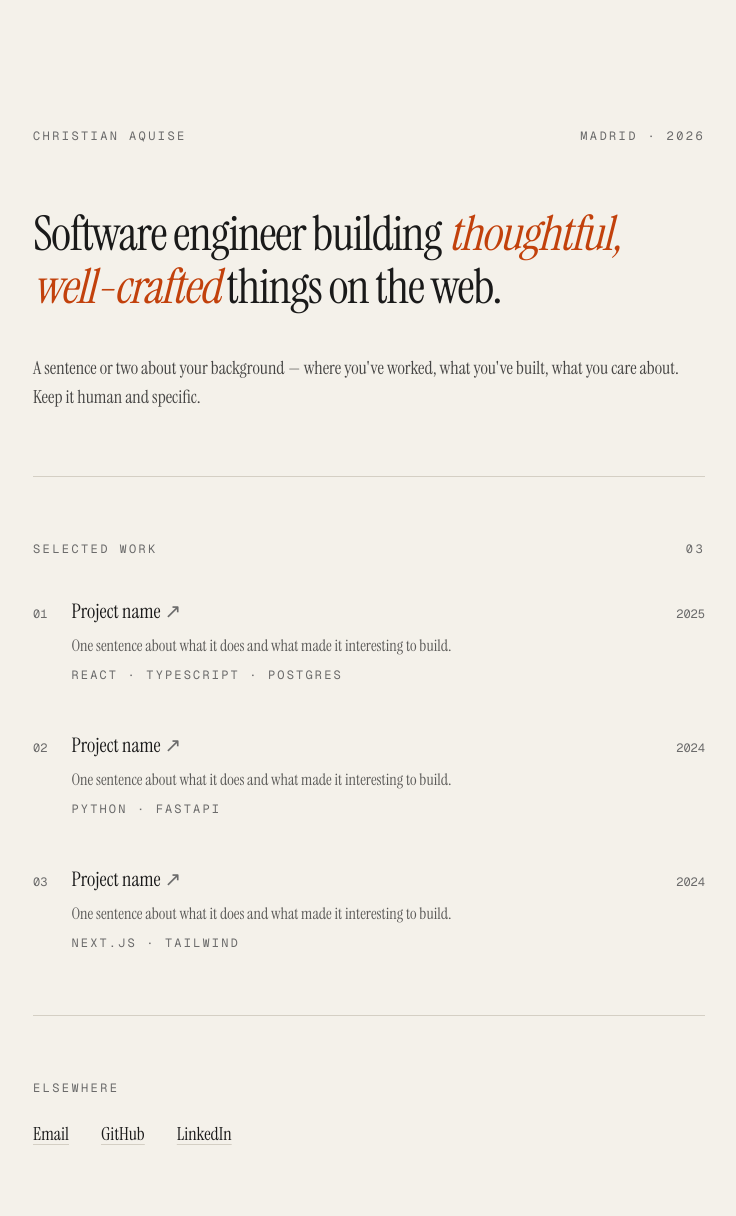
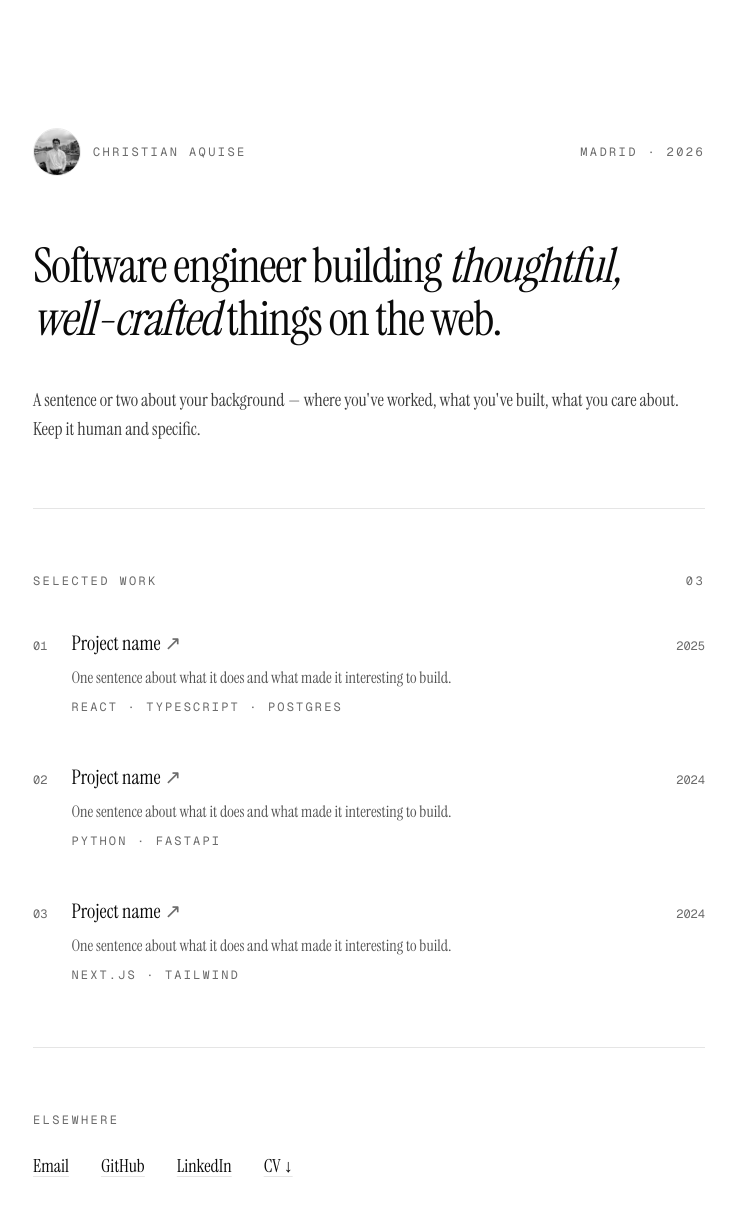
Before and after one commit to christianaquise-os/my-portfolio, a Next.js app: page / in a window 1280 px wide. Shown: the top 1216 px of the page, without its empty margins (271-1007 px from the left). Built offline with nearby package versions, Linux system fonts and the light colour scheme.

Commit message:
Black and white redesign + photo + CV

```diff
--- a/app/globals.css
+++ b/app/globals.css
@@ -1,11 +1,10 @@
 @import "tailwindcss";
 
 :root {
-  --background: #f4f1ea;
-  --foreground: #1a1a1a;
+  --background: #ffffff;
+  --foreground: #0a0a0a;
   --muted: #6b6b6b;
-  --border: #d4cfc4;
-  --accent: #c2410c;
+  --border: #e5e5e5;
 }
 
 @theme inline {
@@ -13,18 +12,16 @@
   --color-foreground: var(--foreground);
   --color-muted: var(--muted);
   --color-border: var(--border);
-  --color-accent: var(--accent);
   --font-serif: var(--font-serif);
   --font-mono: var(--font-mono);
 }
 
 @media (prefers-color-scheme: dark) {
   :root {
-    --background: #14110d;
-    --foreground: #f4f1ea;
-    --muted: #8b857a;
-    --border: #2a2520;
-    --accent: #f59e0b;
+    --background: #0a0a0a;
+    --foreground: #f5f5f5;
+    --muted: #8a8a8a;
+    --border: #262626;
   }
 }
 
@@ -43,3 +40,7 @@ body {
   opacity: 0;
   animation: reveal 0.7s cubic-bezier(0.2, 0.7, 0.2, 1) forwards;
 }
+
+.portrait {
+  filter: grayscale(100%) contrast(1.05);
+}
--- a/app/page.tsx
+++ b/app/page.tsx
@@ -2,13 +2,24 @@ export default function Home() {
   return (
     <main className="min-h-screen px-6 py-20 md:py-32">
       <div className="mx-auto max-w-2xl">
-        {/* Header */}
+        {/* Header with portrait */}
         <header
-          className="reveal flex items-baseline justify-between font-[family-name:var(--font-mono)] text-xs uppercase tracking-[0.2em] text-muted"
+          className="reveal flex items-center justify-between gap-4"
           style={{ animationDelay: "0ms" }}
         >
-          <span>Christian Aquise</span>
-          <span>Madrid · 2026</span>
+          <div className="flex items-center gap-3">
+            <img
+              src="/profile.jpg"
+              alt="Christian Aquise"
+              className="portrait h-12 w-12 rounded-full object-cover border border-border"
+            />
+            <span className="font-[family-name:var(--font-mono)] text-xs uppercase tracking-[0.2em] text-muted">
+              Christian Aquise
+            </span>
+          </div>
+          <span className="font-[family-name:var(--font-mono)] text-xs uppercase tracking-[0.2em] text-muted">
+            Madrid · 2026
+          </span>
         </header>
 
         {/* Hero */}
@@ -17,8 +28,7 @@ export default function Home() {
           style={{ animationDelay: "100ms" }}
         >
           Software engineer building{" "}
-          <em className="text-accent">thoughtful, well-crafted</em> things on
-          the web.
+          <em>thoughtful, well-crafted</em> things on the web.
         </h1>
 
         {/* About */}
@@ -36,10 +46,7 @@ export default function Home() {
         />
 
         {/* Selected work */}
-        <section
-          className="reveal"
-          style={{ animationDelay: "400ms" }}
-        >
+        <section className="reveal" style={{ animationDelay: "400ms" }}>
           <div className="flex items-baseline justify-between font-[family-name:var(--font-mono)] text-xs uppercase tracking-[0.2em] text-muted">
             <span>Selected Work</span>
             <span>03</span>
@@ -79,10 +86,7 @@ export default function Home() {
         />
 
         {/* Contact */}
-        <section
-          className="reveal"
-          style={{ animationDelay: "600ms" }}
-        >
+        <section className="reveal" style={{ animationDelay: "600ms" }}>
           <div className="font-[family-name:var(--font-mono)] text-xs uppercase tracking-[0.2em] text-muted">
             Elsewhere
           </div>
@@ -90,7 +94,7 @@ export default function Home() {
             <li>
               <a
                 href="mailto:your@email.com"
-                className="underline decoration-border underline-offset-4 hover:text-accent hover:decoration-accent transition-colors"
+                className="underline decoration-border underline-offset-4 hover:decoration-foreground transition-all"
               >
                 Email
               </a>
@@ -98,7 +102,7 @@ export default function Home() {
             <li>
               <a
                 href="https://github.com/christianaquise-os"
-                className="underline decoration-border underline-offset-4 hover:text-accent hover:decoration-accent transition-colors"
+                className="underline decoration-border underline-offset-4 hover:decoration-foreground transition-all"
               >
                 GitHub
               </a>
@@ -106,9 +110,18 @@ export default function Home() {
             <li>
               <a
                 href="https://linkedin.com/in/your-handle"
-                className="underline decoration-border underline-offset-4 hover:text-accent hover:decoration-accent transition-colors"
+                className="underline decoration-border underline-offset-4 hover:decoration-foreground transition-all"
               >
                 LinkedIn
+              </a>
+            </li>
+            <li>
+              <a
+                href="/cv.pdf"
+                download
+                className="underline decoration-border underline-offset-4 hover:decoration-foreground transition-all"
+              >
+                CV ↓
               </a>
             </li>
           </ul>
@@ -141,7 +154,7 @@ function Project({
       <div>
         <a
           href={href}
-          className="text-xl hover:text-accent transition-colors"
+          className="text-xl underline decoration-transparent underline-offset-4 hover:decoration-foreground transition-all"
         >
           {title}
           <span className="ml-1 text-muted">↗</span>
```
Also changed, not shown: public/profile.jpg (added), 1 other file (tests, documents, lock files or other folders).
